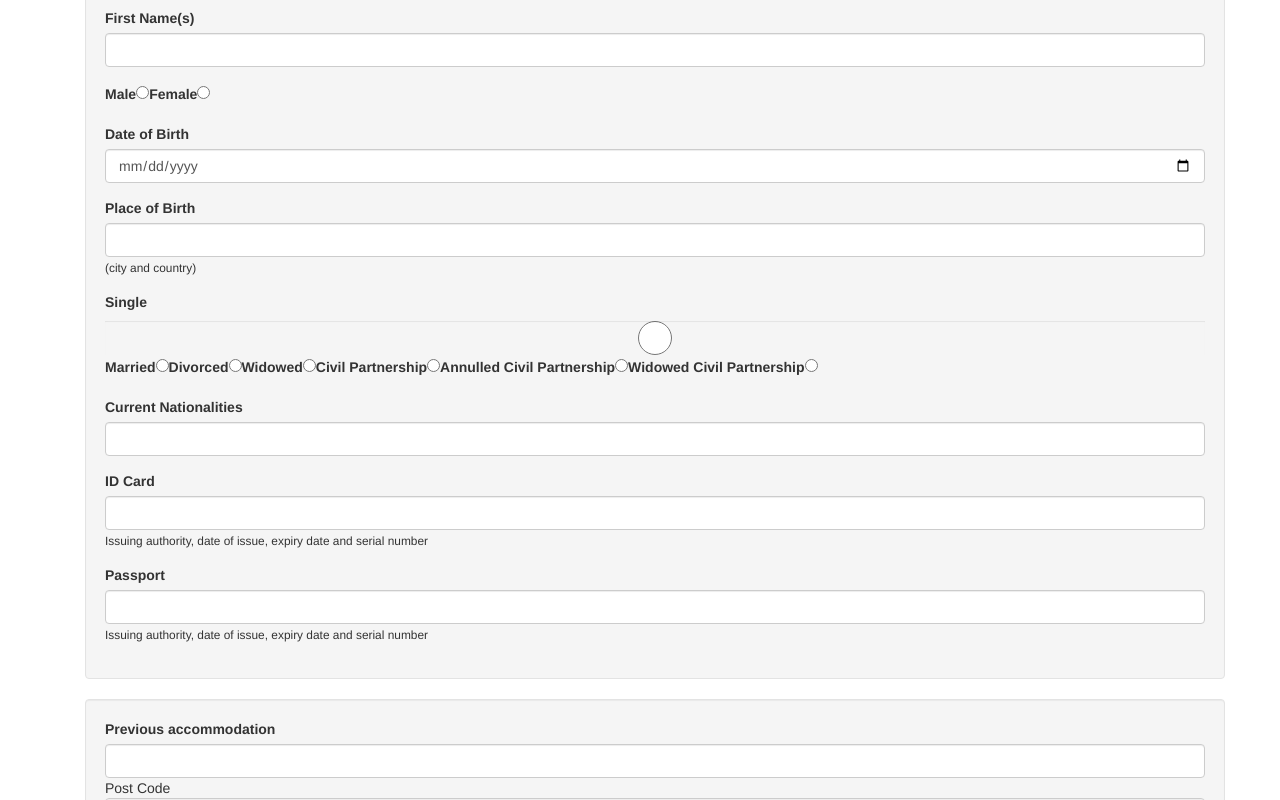
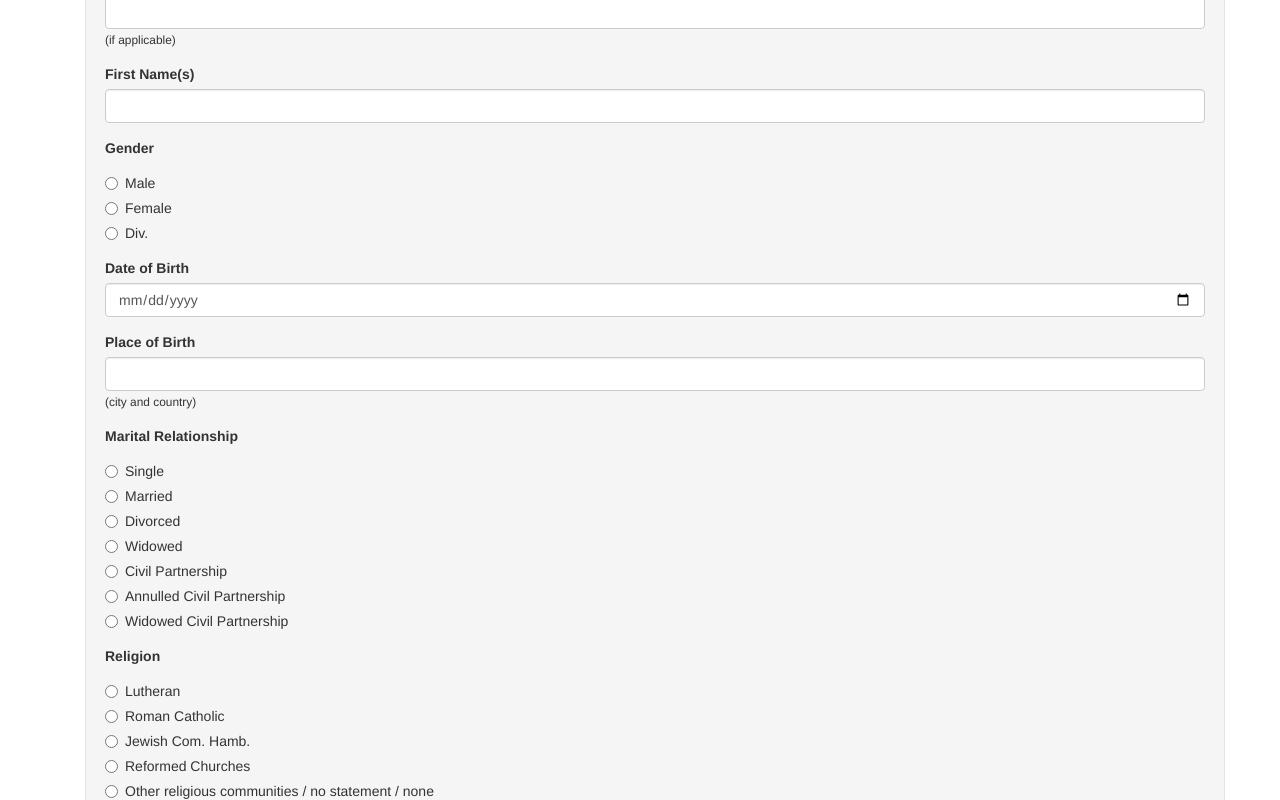
Before and after one commit to christophblessing/registration-form, a React (Create React App) app: page / in a window 1280 px wide. Shown: the part 1060-1860 px from the top of the page. Built offline with nearby package versions, Linux system fonts and the light colour scheme.

Commit message:
fixed gender and marital relation fields style

```diff
--- a/src/DetailsForm.tsx
+++ b/src/DetailsForm.tsx
@@ -17,6 +17,7 @@ class Details extends React.Component<Props> {
   render() {
     return (
       <div className="well">
+        <h3>Family Member</h3>
         <div className="form-group">
           <label>Surname / Doctoral Degree</label>
           <input className="form-control" onChange={this.props.handleChange} />
@@ -34,22 +35,41 @@ class Details extends React.Component<Props> {
         </div>
 
         <div className="form-group">
-          <label htmlFor="male">Male</label>
+          <label>Gender</label>
+          <div className="radio">
+            <label>
               <input
                 type="radio"
                 value="male"
-            id="male"
                 onChange={this.props.handleChange}
                 name={this.id + "-gender"}
               />
-          <label htmlFor="female">Female</label>
+              Male
+            </label>
+          </div>
+          <div className="radio">
+            <label>
               <input
                 type="radio"
                 value="female"
-            id="female"
                 onChange={this.props.handleChange}
                 name={this.id + "-gender"}
               />
+              Female
+            </label>
+          </div>
+
+          <div className="radio">
+            <label>
+              <input
+                type="radio"
+                value="div"
+                onChange={this.props.handleChange}
+                name={this.id + "-gender"}
+              />
+              Div.
+            </label>
+          </div>
         </div>
 
         <div className="form-group">
@@ -67,67 +87,151 @@ class Details extends React.Component<Props> {
           <small>(city and country)</small>
         </div>
 
+        {/* Start Marital Relationship */}
         <div className="form-group">
-          <label>Single</label>
+          <label>Marital Relationship</label>
+          <div className="radio">
+            <label>
               <input
                 type="radio"
-            className="form-control"
                 value="single"
                 onChange={this.props.handleChange}
                 name={this.id + "-maritalRelationship"}
               />
-          <label>Married</label>
+              Single
+            </label>
+          </div>
+
+          <div className="radio">
+            <label>
               <input
                 type="radio"
                 value="married"
                 onChange={this.props.handleChange}
                 name={this.id + "-maritalRelationship"}
               />
-          <label>Divorced</label>
+              Married
+            </label>
+          </div>
+
+          <div className="radio">
+            <label>
               <input
                 type="radio"
                 value="divorced"
                 onChange={this.props.handleChange}
                 name={this.id + "-maritalRelationship"}
               />
-          <label>Widowed</label>
+              Divorced
+            </label>
+          </div>
+          <div className="radio">
+            <label>
               <input
                 type="radio"
                 value="widowed"
                 onChange={this.props.handleChange}
                 name={this.id + "-maritalRelationship"}
               />
-
-          <label>Civil Partnership</label>
+              Widowed
+            </label>
+          </div>
+          <div className="radio">
+            <label>
               <input
                 type="radio"
                 value="civil partnership"
                 onChange={this.props.handleChange}
                 name={this.id + "-maritalRelationship"}
               />
-
-          <label>Annulled Civil Partnership</label>
+              Civil Partnership
+            </label>
+          </div>
+          <div className="radio">
+            <label>
               <input
                 type="radio"
                 value="annulled civil partnership"
                 onChange={this.props.handleChange}
                 name={this.id + "-maritalRelationship"}
               />
-
-          <label>Widowed Civil Partnership</label>
+              Annulled Civil Partnership
+            </label>
+          </div>
+          <div className="radio">
+            <label>
               <input
                 type="radio"
                 value="widowed civil partnership"
                 onChange={this.props.handleChange}
                 name={this.id + "-maritalRelationship"}
               />
+              Widowed Civil Partnership
+            </label>
           </div>
+        </div>
+        {/* End Marital Relationship */}
 
-        {/*
+        {/* Start Religion */}
+        <div className="form-group">
+          <label>Religion</label>
+          <div className="radio">
+            <label>
+              <input
+                type="radio"
+                value="lutheran"
+                onChange={this.props.handleChange}
+                name={this.id + "-religion"}
+              />
               Lutheran
+            </label>
+          </div>
+          <div className="radio">
+            <label>
+              <input
+                type="radio"
+                value="roman catholic"
+                onChange={this.props.handleChange}
+                name={this.id + "-religion"}
+              />
               Roman Catholic
-Jewish Com. Hamb. Reformed Churches
-Other religious communities / no statement / none */}
+            </label>
+          </div>
+          <div className="radio">
+            <label>
+              <input
+                type="radio"
+                value="jewish"
+                onChange={this.props.handleChange}
+                name={this.id + "-religion"}
+              />
+              Jewish Com. Hamb.
+            </label>
+          </div>
+          <div className="radio">
+            <label>
+              <input
+                type="radio"
+                value="reformed churches"
+                onChange={this.props.handleChange}
+                name={this.id + "-religion"}
+              />
+              Reformed Churches
+            </label>
+          </div>
+          <div className="radio">
+            <label>
+              <input
+                type="radio"
+                value="other"
+                onChange={this.props.handleChange}
+                name={this.id + "-religion"}
+              />
+              Other religious communities / no statement / none
+            </label>
+          </div>
+        </div>
+        {/* End Religion */}
 
         <div className="form-group">
           <label>Current Nationalities</label>
```
Lines whose indentation alone changed are shown as unchanged.
